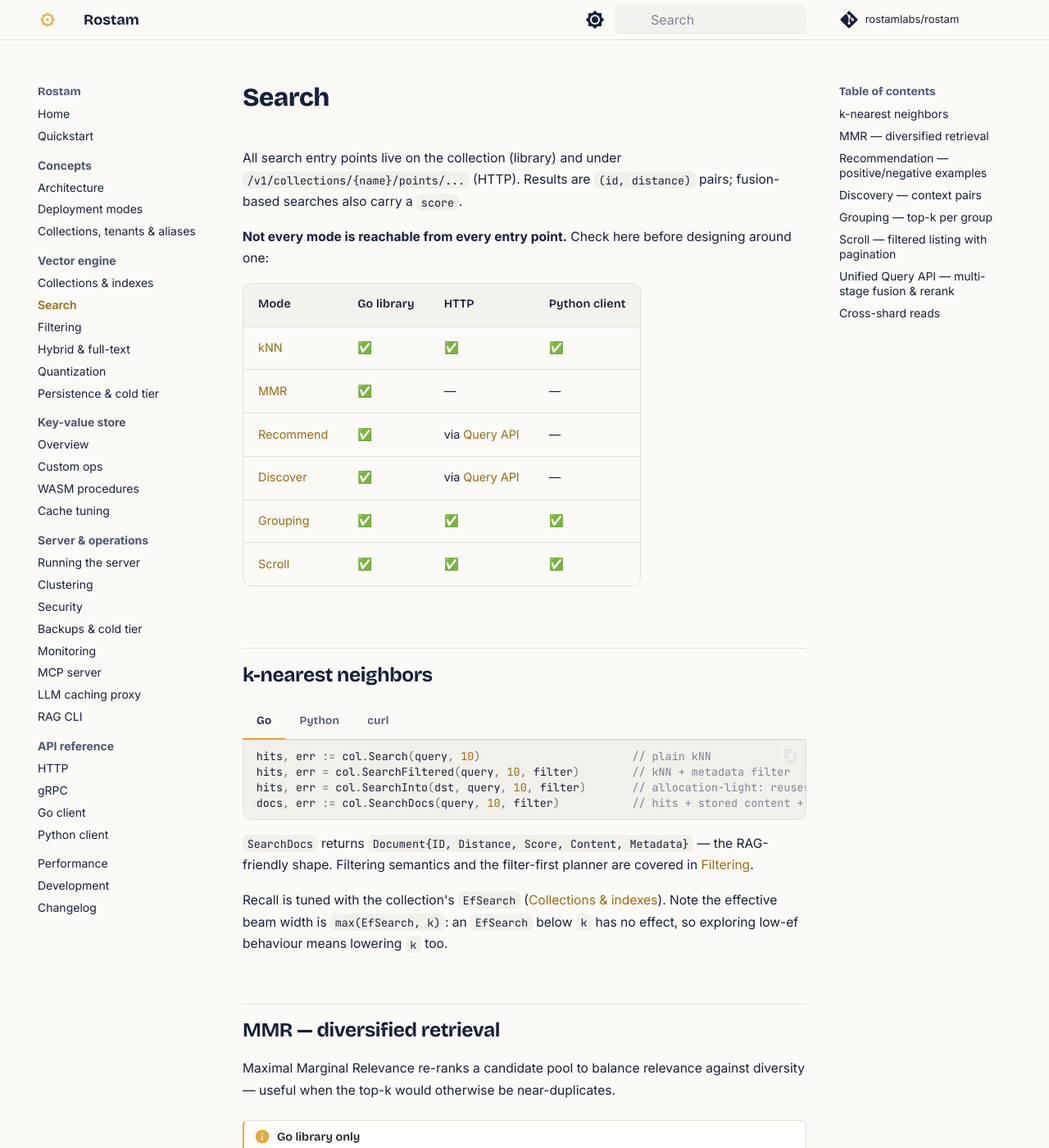
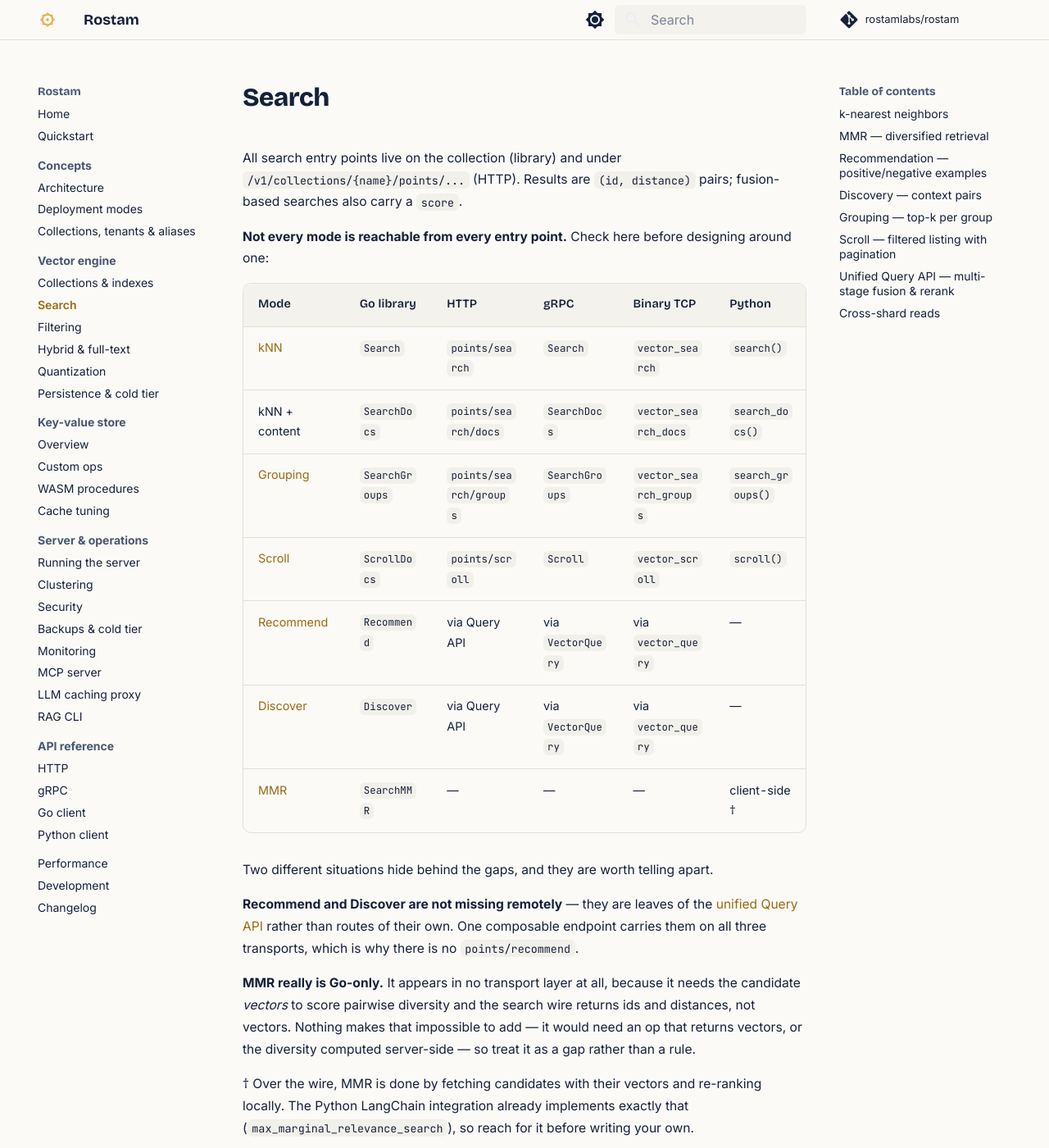
Before and after one commit to Keivan-S/rostam, an MkDocs documentation site: the page built from docs/vector/search.md, in a window 1280 px wide and 1400 px high. Shown: the whole window at 82% size. Built offline with MkDocs 1.6.1 and Material for MkDocs 9.7.7, drawn with Linux system fonts in a browser that asks for light colours; comment, search, counter and statistics services are not loaded.

Commit message:
docs(search): cover all five entry points, and explain the gaps
The matrix listed Go, HTTP and Python and silently ignored the other two ways
into the server. Since the point of the table is "check before you design
around one", leaving out gRPC and the binary TCP protocol made it misleading in
exactly the situation it exists for. It now names the actual method, route or
op on each of the five, so the answer is checkable rather than a tick.

It also flattened two very different situations into one dash.

Recommend and Discover are NOT missing remotely. They are leaves of the unified
Query API rather than routes of their own, so all three transports carry them
through one composable endpoint -- which is why no `points/recommend` exists.
Reading the old table, a user would reasonably have concluded they had to use
the Go library.

MMR is the real gap: absent from ops, httpapi and grpcapi alike. The reason is
mechanical -- it scores pairwise diversity over candidate vectors, and the
search wire returns ids and distances, not vectors -- but nothing makes it
impossible to add, so it is recorded as a gap rather than dressed up as a
design rule.

And the Python cell for MMR was wrong. clients/python/rostam/langchain.py
implements _mmr_select and the client README documents
max_marginal_relevance_search, so Python users have MMR client-side today. The
previous advice told them to write the thing that already ships.

Anchors re-checked against every id in the built page, not just headings: 57
in-page links, none unresolved.

```diff
--- a/docs/vector/search.md
+++ b/docs/vector/search.md
@@ -7,14 +7,32 @@
 **Not every mode is reachable from every entry point.** Check here before
 designing around one:
 
-| Mode | Go library | HTTP | Python client |
-|---|---|---|---|
-| [kNN](#k-nearest-neighbors) | ✅ | ✅ | ✅ |
-| [MMR](#mmr-diversified-retrieval) | ✅ | — | — |
-| [Recommend](#recommendation-positivenegative-examples) | ✅ | via [Query API](#unified-query-api-multi-stage-fusion-rerank) | — |
-| [Discover](#discovery-context-pairs) | ✅ | via [Query API](#unified-query-api-multi-stage-fusion-rerank) | — |
-| [Grouping](#grouping-top-k-per-group) | ✅ | ✅ | ✅ |
-| [Scroll](#scroll-filtered-listing-with-pagination) | ✅ | ✅ | ✅ |
+| Mode | Go library | HTTP | gRPC | Binary TCP | Python |
+|---|---|---|---|---|---|
+| [kNN](#k-nearest-neighbors) | `Search` | `points/search` | `Search` | `vector_search` | `search()` |
+| kNN + content | `SearchDocs` | `points/search/docs` | `SearchDocs` | `vector_search_docs` | `search_docs()` |
+| [Grouping](#grouping-top-k-per-group) | `SearchGroups` | `points/search/groups` | `SearchGroups` | `vector_search_groups` | `search_groups()` |
+| [Scroll](#scroll-filtered-listing-with-pagination) | `ScrollDocs` | `points/scroll` | `Scroll` | `vector_scroll` | `scroll()` |
+| [Recommend](#recommendation-positivenegative-examples) | `Recommend` | via Query API | via `VectorQuery` | via `vector_query` | — |
+| [Discover](#discovery-context-pairs) | `Discover` | via Query API | via `VectorQuery` | via `vector_query` | — |
+| [MMR](#mmr-diversified-retrieval) | `SearchMMR` | — | — | — | client-side † |
+
+Two different situations hide behind the gaps, and they are worth telling apart.
+
+**Recommend and Discover are not missing remotely** — they are leaves of the
+[unified Query API](#unified-query-api-multi-stage-fusion-rerank) rather than
+routes of their own. One composable endpoint carries them on all three
+transports, which is why there is no `points/recommend`.
+
+**MMR really is Go-only.** It appears in no transport layer at all, because it
+needs the candidate *vectors* to score pairwise diversity and the search wire
+returns ids and distances, not vectors. Nothing makes that impossible to add —
+it would need an op that returns vectors, or the diversity computed server-side
+— so treat it as a gap rather than a rule.
+
+† Over the wire, MMR is done by fetching candidates with their vectors and
+re-ranking locally. The Python LangChain integration already implements exactly
+that (`max_marginal_relevance_search`), so reach for it before writing your own.
 
 ## k-nearest neighbors
 
```
